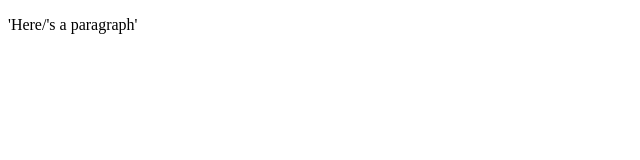
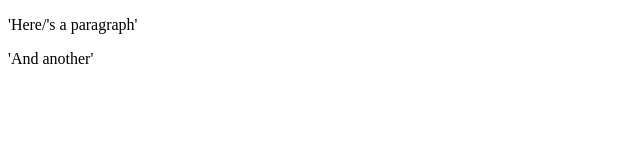
Before and after one commit to jessegay/hello-world-winning, a plain HTML site: page index.html in a window 1280 px wide. Shown: the full height of the page, 0-640 px from the left. Drawn offline with Linux system fonts and the light colour scheme.

Commit message:
Update index.html

```diff
--- a/index.html
+++ b/index.html
@@ -8,5 +8,7 @@
 </head>
 <body>
     <p>'Here/'s a paragraph'</p>
+    <p>'And another'</p>
+
 </body>
 </html>
```
